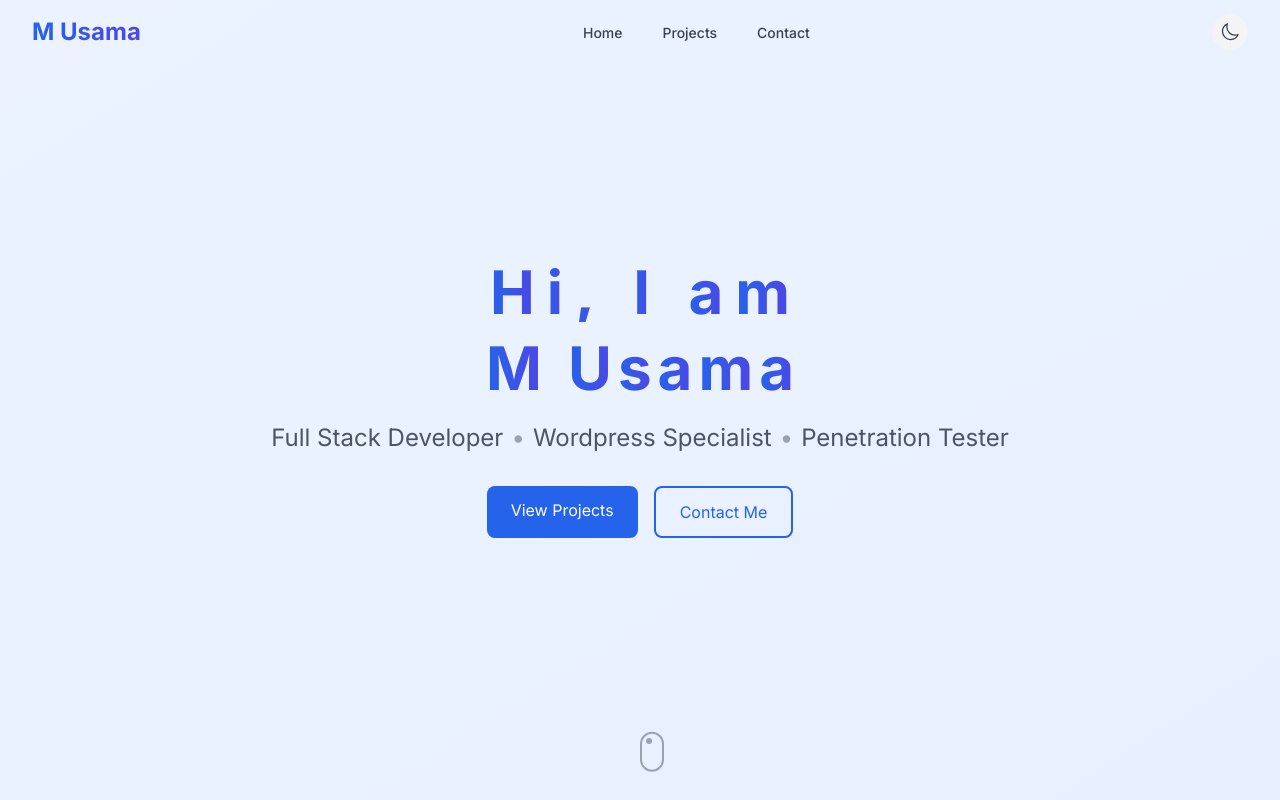
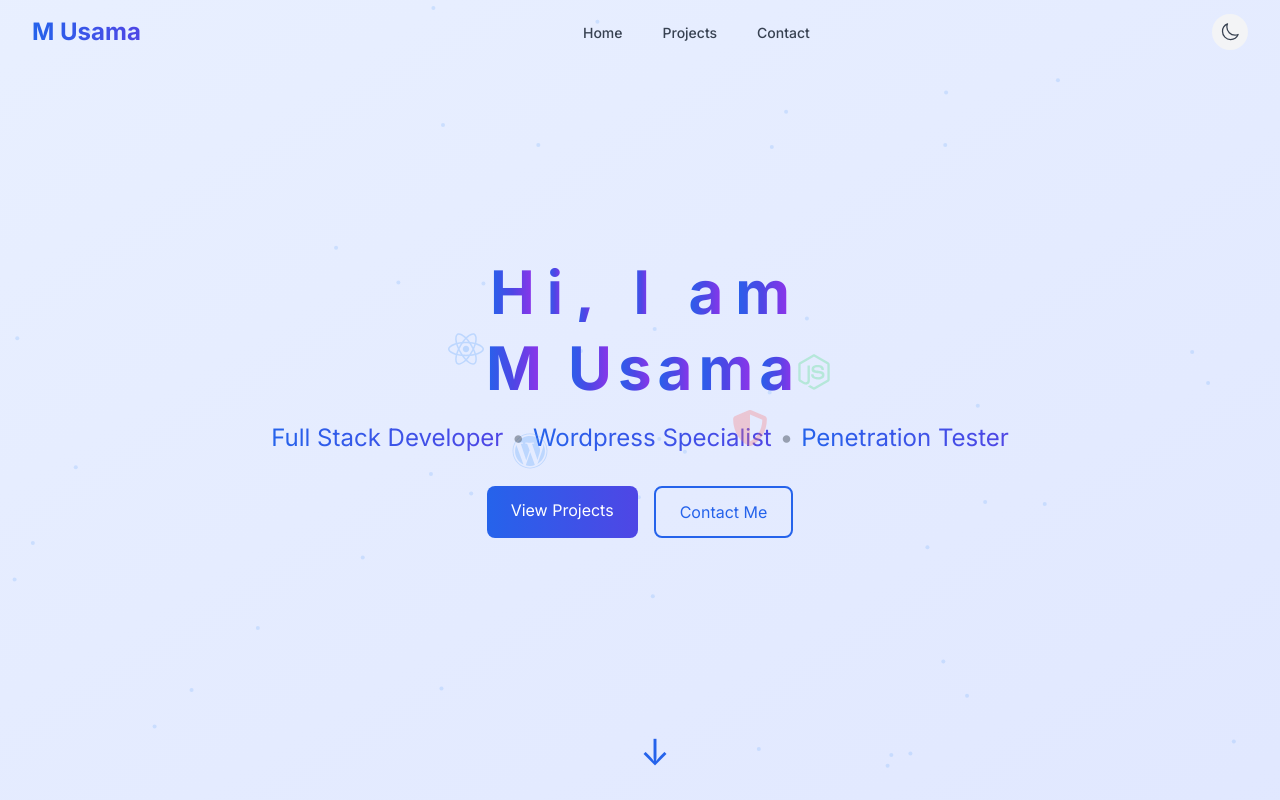
Before and after one commit to Usamacodx/portfolio, a Next.js app: page / in a window 1280 px wide. Shown: the top 800 px of the page. Built offline with nearby package versions, Linux system fonts and the light colour scheme.

Commit message:
Updated feature X

```diff
--- a/package.json
+++ b/package.json
@@ -18,7 +18,8 @@
     "next": "14.1.0",
     "next-themes": "^0.2.1",
     "react": "^18.2.0",
-    "react-dom": "^18.2.0"
+    "react-dom": "^18.2.0",
+    "react-icons": "^5.5.0"
   },
   "devDependencies": {
     "@types/node": "^20.11.16",
--- a/src/components/Contact.tsx
+++ b/src/components/Contact.tsx
@@ -17,7 +17,7 @@ const topLinks = [
       </svg>
     ),
     link: "https://www.linkedin.com/in/usamagog7/",
-    description: "Let&apos;s connect on LinkedIn",
+    description: "Let's connect on LinkedIn",
   },
   {
     name: "Download CV",
--- a/src/components/Hero.tsx
+++ b/src/components/Hero.tsx
@@ -3,6 +3,7 @@
 import React, { useEffect, useRef } from "react";
 import { motion } from "framer-motion";
 import gsap from "gsap";
+import { FaReact, FaNodeJs, FaWordpress, FaShieldAlt } from "react-icons/fa";
 
 const letterContainer = {
   initial: { opacity: 1 },
@@ -89,8 +90,57 @@ const floatingAnimation = {
   },
 };
 
+const particleContainer = {
+  initial: { opacity: 0 },
+  animate: {
+    opacity: 1,
+    transition: {
+      staggerChildren: 0.1,
+    },
+  },
+};
+
+const particle = {
+  initial: { opacity: 0, scale: 0 },
+  animate: {
+    opacity: [0, 1, 0],
+    scale: [0, 1, 0],
+    transition: {
+      duration: 4,
+      repeat: Infinity,
+      ease: "easeInOut",
+    },
+  },
+};
+
+const techIconContainer = {
+  initial: { opacity: 0 },
+  animate: {
+    opacity: 1,
+    transition: {
+      staggerChildren: 0.2,
+      delayChildren: 1,
+    },
+  },
+};
+
+const techIcon = {
+  initial: { opacity: 0, scale: 0, rotate: -180 },
+  animate: {
+    opacity: 1,
+    scale: 1,
+    rotate: 0,
+    transition: {
+      type: "spring",
+      damping: 12,
+      stiffness: 100,
+    },
+  },
+};
+
 export default function Hero() {
   const backgroundRef = useRef<HTMLDivElement>(null);
+  const particlesRef = useRef<HTMLDivElement>(null);
 
   useEffect(() => {
     if (backgroundRef.current) {
@@ -99,6 +149,29 @@ export default function Hero() {
         duration: 20,
         repeat: -1,
         ease: "none",
+      });
+    }
+
+    // Create particles
+    if (particlesRef.current) {
+      const particles = Array.from({ length: 50 }, (_, i) => {
+        const particle = document.createElement("div");
+        particle.className = "absolute w-1 h-1 bg-blue-400/20 dark:bg-blue-200/20 rounded-full";
+        particle.style.left = `${Math.random() * 100}%`;
+        particle.style.top = `${Math.random() * 100}%`;
+        particlesRef.current?.appendChild(particle);
+        return particle;
+      });
+
+      particles.forEach((particle) => {
+        gsap.to(particle, {
+          x: Math.random() * 200 - 100,
+          y: Math.random() * 200 - 100,
+          duration: Math.random() * 5 + 5,
+          repeat: -1,
+          yoyo: true,
+          ease: "sine.inOut",
+        });
       });
     }
   }, []);
@@ -110,10 +183,32 @@ export default function Hero() {
     <section id="home" className="relative min-h-screen flex items-center justify-center overflow-hidden perspective-1000">
       <div
         ref={backgroundRef}
-        className="absolute inset-0 bg-gradient-to-br from-blue-50 to-indigo-100 dark:from-gray-900 dark:to-indigo-950 bg-[length:400%_400%]"
+        className="absolute inset-0 bg-gradient-to-br from-blue-50 via-indigo-100 to-purple-100 dark:from-gray-900 dark:via-indigo-950 dark:to-purple-950 bg-[length:400%_400%]"
       />
 
+      <div ref={particlesRef} className="absolute inset-0" />
+
       <div className="relative z-10 text-center px-4">
+        <motion.div
+          variants={techIconContainer}
+          initial="initial"
+          animate="animate"
+          className="absolute top-0 left-0 w-full h-full pointer-events-none"
+        >
+          <motion.div variants={techIcon} className="absolute top-1/4 left-1/4">
+            <FaReact className="text-4xl text-blue-400/30 dark:text-blue-500/30" />
+          </motion.div>
+          <motion.div variants={techIcon} className="absolute top-1/3 right-1/4">
+            <FaNodeJs className="text-4xl text-green-400/30 dark:text-green-500/30" />
+          </motion.div>
+          <motion.div variants={techIcon} className="absolute bottom-1/4 left-1/3">
+            <FaWordpress className="text-4xl text-blue-400/30 dark:text-blue-500/30" />
+          </motion.div>
+          <motion.div variants={techIcon} className="absolute bottom-1/3 right-1/3">
+            <FaShieldAlt className="text-4xl text-red-400/30 dark:text-red-500/30" />
+          </motion.div>
+        </motion.div>
+
         <div className="text-4xl md:text-6xl font-bold mb-6 overflow-visible">
           <motion.div
             variants={letterContainer}
@@ -129,7 +224,7 @@ export default function Hero() {
                   ...crazyLetterAnim.animate,
                   ...floatingAnimation.animate,
                 }}
-                className="bg-gradient-to-r from-blue-600 to-indigo-600 dark:from-blue-400 dark:to-indigo-400 text-transparent bg-clip-text inline-block transform-style-3d"
+                className="bg-gradient-to-r from-blue-600 via-indigo-600 to-purple-600 dark:from-blue-400 dark:via-indigo-400 dark:to-purple-400 text-transparent bg-clip-text inline-block transform-style-3d"
               >
                 {letter === " " ? "\u00A0" : letter}
               </motion.span>
@@ -145,7 +240,7 @@ export default function Hero() {
               <motion.span
                 key={index}
                 variants={nameLetterAnim}
-                className="bg-gradient-to-r from-blue-600 to-indigo-600 dark:from-blue-400 dark:to-indigo-400 text-transparent bg-clip-text inline-block transform-style-3d"
+                className="bg-gradient-to-r from-blue-600 via-indigo-600 to-purple-600 dark:from-blue-400 dark:via-indigo-400 dark:to-purple-400 text-transparent bg-clip-text inline-block transform-style-3d"
               >
                 {letter === " " ? "\u00A0" : letter}
               </motion.span>
@@ -165,7 +260,7 @@ export default function Hero() {
             animate="animate"
             transition={{ delay: 1.8 }}
             whileHover={{ scale: 1.1, rotate: 5 }}
-            className="inline-block"
+            className="inline-block bg-gradient-to-r from-blue-600 to-indigo-600 dark:from-blue-400 dark:to-indigo-400 text-transparent bg-clip-text"
           >
             Full Stack Developer
           </motion.span>
@@ -183,7 +278,7 @@ export default function Hero() {
             animate="animate"
             transition={{ delay: 2.2 }}
             whileHover={{ scale: 1.1, rotate: -5 }}
-            className="inline-block"
+            className="inline-block bg-gradient-to-r from-blue-600 to-indigo-600 dark:from-blue-400 dark:to-indigo-400 text-transparent bg-clip-text"
           >
             Wordpress Specialist
           </motion.span>
@@ -201,7 +296,7 @@ export default function Hero() {
             animate="animate"
             transition={{ delay: 2.6 }}
             whileHover={{ scale: 1.1, rotate: 5 }}
-            className="inline-block"
+            className="inline-block bg-gradient-to-r from-blue-600 to-indigo-600 dark:from-blue-400 dark:to-indigo-400 text-transparent bg-clip-text"
           >
             Penetration Tester
           </motion.span>
@@ -221,7 +316,7 @@ export default function Hero() {
             }}
             whileTap={{ scale: 0.9 }}
             href="#projects"
-            className="px-6 py-3 bg-blue-600 text-white rounded-lg hover:bg-blue-700 transition-all transform-gpu"
+            className="px-6 py-3 bg-gradient-to-r from-blue-600 to-indigo-600 text-white rounded-lg hover:from-blue-700 hover:to-indigo-700 transition-all transform-gpu"
           >
             View Projects
           </motion.a>
@@ -248,19 +343,9 @@ export default function Hero() {
       >
         <motion.div
           animate={floatingAnimation.animate}
-          className="w-6 h-10 border-2 border-gray-400 dark:border-gray-600 rounded-full p-1"
+          className="text-4xl text-blue-600 dark:text-blue-400"
         >
-          <motion.div
-            animate={{
-              y: [0, 12, 0],
-            }}
-            transition={{
-              duration: 1.5,
-              repeat: Infinity,
-              repeatType: "loop",
-            }}
-            className="w-1.5 h-1.5 bg-gray-400 dark:bg-gray-600 rounded-full"
-          />
+          ↓
         </motion.div>
       </motion.div>
     </section>
--- a/src/components/Projects.tsx
+++ b/src/components/Projects.tsx
@@ -19,10 +19,10 @@ const projects: Project[] = [
     id: 1,
     title: "Voice Controlled IDE",
     description: "An innovative IDE that can be controlled by voice commands, making coding more accessible and efficient.",
-    mediaUrl: "/projects/voice-ide.jpg",
-    mediaType: "image",
+    mediaUrl: "/projects/voice-ide.mp4",
+    mediaType: "video",
     technologies: ["Next.js", "TypeScript", "Web Speech API", "Monaco Editor"],
-    link: "https://github.com/yourusername/voice-ide",
+    link: "https://voice-ide.vercel.app/",
   },
   {
     id: 2,
@@ -31,7 +31,7 @@ const projects: Project[] = [
     mediaUrl: "/projects/ecommerce.mp4",
     mediaType: "video",
     technologies: ["Wordpress", "WooCommerce", "Elementor", "CSS","PHP"],
-    link: "https://github.com/yourusername/ecommerce",
+    link: "https://cardigannco.com/",
   }
 ];
 
```
Also changed, not shown: 2 other files (tests, documents, lock files or other folders).
